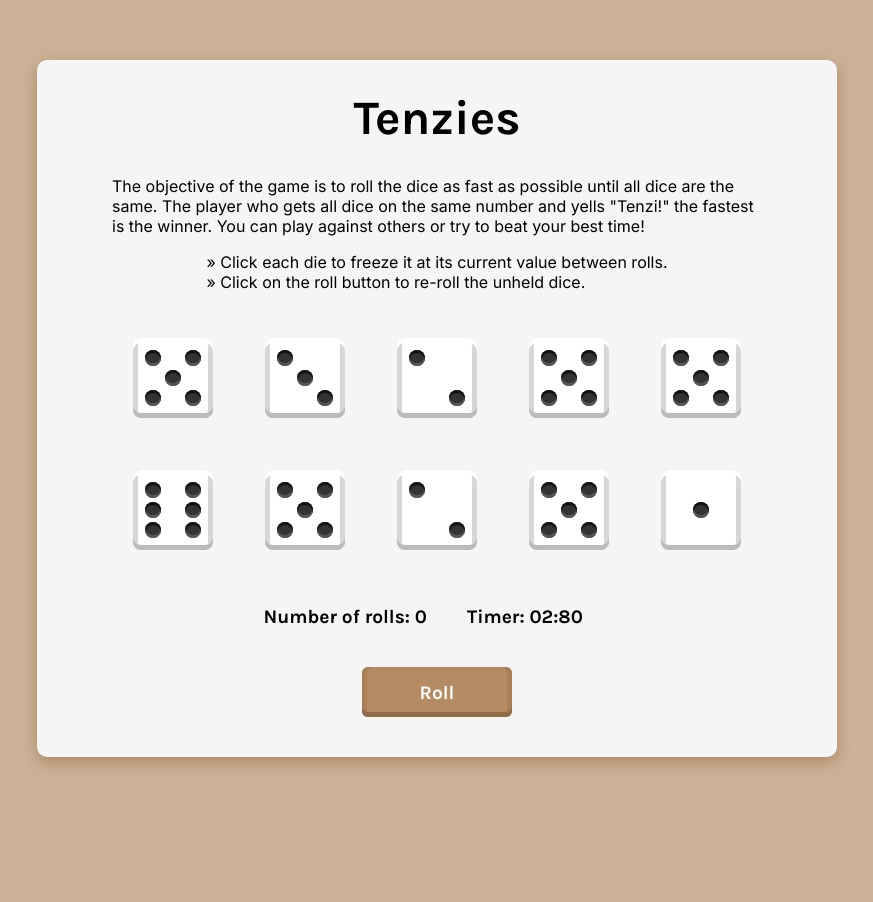
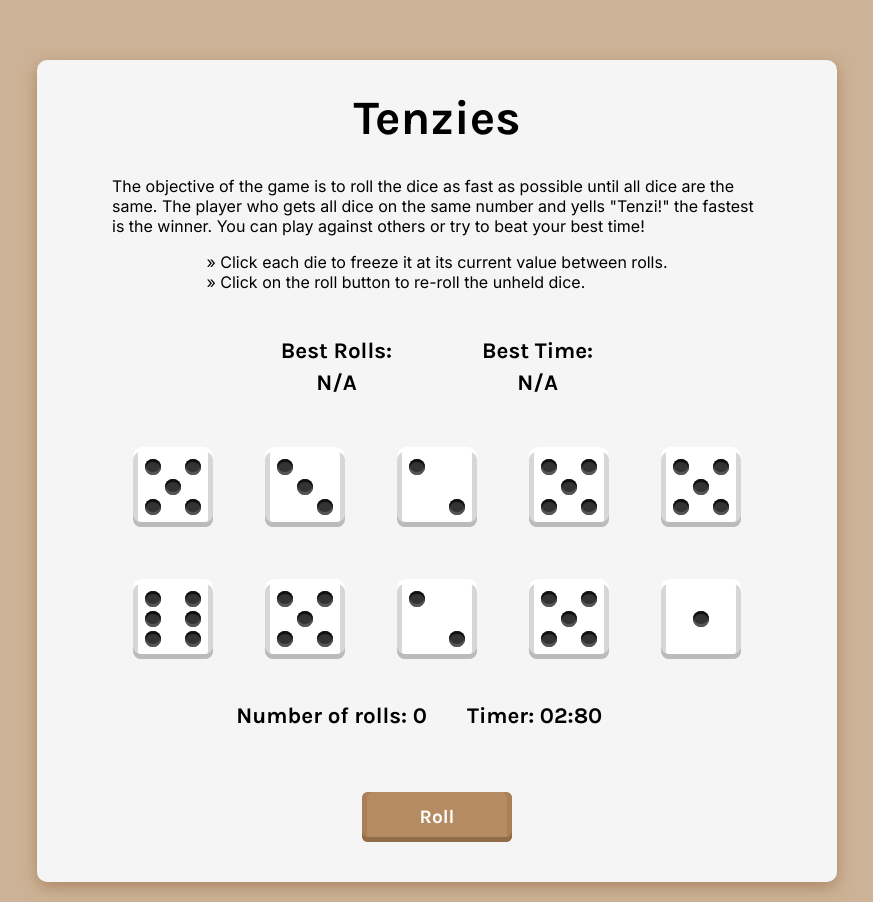
Before and after one commit to steph-xue/tenzies-game, a React (Vite) app: page / in a window 1280 px wide. Both pictures are taken after a click on the button "Start Game". Shown: the whole page, without its empty margins (203-1076 px from the left). Before the commit the page ends 800 px from the top, so only its background shows below. Built offline with nearby package versions, Linux system fonts and the light colour scheme.

Commit message:
fix scoreboard and score time numbers

```diff
--- a/src/App.jsx
+++ b/src/App.jsx
@@ -22,24 +22,18 @@ function App() {
     const [time, setTime] = React.useState(0);
 
     // Create a state variable to store the score (time and number of rolls to finish game after achieving a tenzies win)
-    const [score, setScore] = React.useState({});
-
-
-    if (localStorage.getItem("bestRolls") === "undefined") {
-      localStorage.removeItem("bestRolls");
-    }
-
-    if (localStorage.getItem("bestTime") === "undefined") {
-      localStorage.removeItem("bestTime");
-    }
+    const [score, setScore] = React.useState({
+        scoreRolls: 0,
+        scoreTime: 0
+    });
 
     // Create a state variable to store the best rolls (lowest number of rolls to achieve a tenzies win)
     const [bestRolls, setBestRolls] = React.useState(
-      localStorage.getItem("bestRolls") !== null ? JSON.parse(localStorage.getItem("bestRolls")) : 0);
+      localStorage.getItem("bestRolls") !== (undefined || null) ? JSON.parse(localStorage.getItem("bestRolls")) : 0);
 
     // Create a state variable to store the best time(seconds) (fastest time to achieve a tenzies win)
     const [bestTime, setBestTime] = React.useState(
-      localStorage.getItem("bestTime") !== null ? JSON.parse(localStorage.getItem("bestTime")) : 0);
+      localStorage.getItem("bestTime") !== (undefined || null) ? JSON.parse(localStorage.getItem("bestTime")) : 0);
 
     // Check if the player has achieved a tenzies win (all dice are held and have the same value)
     // If win is achieved, set the tenzies state to true, stops the game, and saves the score
@@ -70,21 +64,26 @@ function App() {
     // Function to set the current game's score and update the best rolls and time in local storage
     function setRecords() {
 
-      const timeAdjusted = Math.floor(time / 10);
+      const currentRolls = rolls;
+      const currentTime = time / 1000;
+      const roundedTime = Math.round(currentTime * 100) / 100
 
+      // Update the score state
       setScore({
-        scoreRolls: rolls,
-        scoreTime: timeAdjusted
+          scoreRolls: currentRolls,
+          scoreTime: roundedTime
       });
 
-      if (!bestRolls || score.scoreRolls < bestRolls) {
-        setBestRolls(score.scoreRolls);
-        localStorage.setItem("bestRolls", JSON.stringify(score.scoreRolls));
+      // Update best rolls if currentRolls is lower or if bestRolls is 0 (initial value)
+      if (bestRolls === 0 || currentRolls < bestRolls) {
+          setBestRolls(currentRolls);
+          localStorage.setItem("bestRolls", JSON.stringify(currentRolls));
       }
 
-      if (!bestTime || score.scoreTime < bestTime) {
-        setBestTime(score.scoreTime);
-        localStorage.setItem("bestTime", JSON.stringify(score.scoreTime));
+      // Update best time if currentTime is lower or if bestTime is 0 (initial value)
+      if (bestTime === 0 || roundedTime < bestTime) {
+          setBestTime(roundedTime);
+          localStorage.setItem("bestTime", JSON.stringify(roundedTime));
       }
     }
 
@@ -162,6 +161,8 @@ function App() {
             </div>
 
             {/* Scoreboard and dice */}
+            {
+              ((start && !tenzies) || tenzies) &&
                 <div>
                     <Scoreboard
                         bestRolls={bestRolls}
@@ -171,6 +172,7 @@ function App() {
                       {diceElements}
                     </div>
                 </div>
+            }
 
             {/* Number of rolls & timer */}
             {
@@ -196,19 +198,11 @@ function App() {
             {/* Ending time and win message */}
             {
               tenzies &&
-              <div>
-                  <div className="end-timer">
-                      <p>
-                        Timer: {("0" + Math.floor((time / 1000) % 60)).slice(-2)}:
-                        {("0" + ((time / 10) % 1000)).slice(-2)}
-                      </p>
-                  </div>
                 <div className="win-container">
                     <h2 className="win">You won!</h2>
                     <h2 className="roll-win">
-                        It took you {(score.scoreTime/100)} seconds and {score.scoreRolls} rolls!
+                      It took you {(score.scoreTime)} seconds and {score.scoreRolls} rolls!
                     </h2>
-                  </div>
                 </div>
             }
 
--- a/src/components/Scoreboard.jsx
+++ b/src/components/Scoreboard.jsx
@@ -1,10 +1,36 @@
 import React from "react";
 
 function Scoreboard(props) {
+
+    // Render the scoreboard component
     return (
         <div className="scoreboard">
-            {props.bestRolls !== 0 && <h2 className="best-rolls">Best Rolls: {props.bestRolls} rolls</h2>}
-            {props.bestTime !== 0 && <h2 className="best-time">Best Time: {Math.round(props.bestTime / 1000)} seconds</h2>}
+            {
+                (props.bestRolls !== 0 && props.bestRoll !== null)
+                    ?
+                    <div className="best-rolls">
+                        <p>Best Rolls: </p>
+                        <p>{props.bestRolls} rolls</p>
+                    </div>
+                    :
+                    <div className="best-rolls">
+                        <p>Best Rolls: </p>
+                        <p>N/A</p>
+                    </div>
+            }
+            {
+                (props.bestTime !== 0 && props.bestTime !== null)
+                    ?
+                    <div className="best-time">
+                        <p>Best Time: </p>
+                        <p>{props.bestTime} seconds</p>
+                    </div>
+                    :
+                    <div className="best-time">
+                        <p>Best Time: </p>
+                        <p>N/A</p>
+                    </div>
+            }
         </div>
     );
 }
--- a/src/style.css
+++ b/src/style.css
@@ -56,17 +56,42 @@ main {
 }
 
 .scoreboard {
-  font-size: 1.2rem;
-  margin-top: 10px;
-  margin-bottom: 10px;
+  font-size: 1.4rem;
+  margin-top: 0px;
+  padding-top: 0px;
+  margin-bottom: 0px;
+  padding-bottom: 0px;
   text-align: center;
+  display: flex;
+  justify-content: center;
+  align-items: center;
+  gap: 80px;
 }
 
+.best-rolls {
+  margin-top: 20px;
+  margin-bottom: 20px;
+}
+
+.best-time {
+  margin-top: 20px;
+  margin-bottom: 20px;
+}
+
+.best-rolls > p {
+  margin: 5px;
+  padding: 0px;
+}
+
+.best-time > p {
+  margin: 5px;
+  padding: 0px;
+}
 .dice-container {
   display: grid;
   grid-template: auto auto / repeat(5, 1fr);
   gap: 20px;
-  margin-bottom: 20px;
+  margin-bottom: 10px;
   margin-top: 10px;
 }
 
@@ -132,19 +157,15 @@ main {
   grid-template-columns: repeat(2, 1fr);
   align-items: center;
   gap: 20px;
-  font-size: 1.2rem;
+  font-size: 1.4rem;
+  margin-top: -5px;
+  padding-top: 0px;
+  margin-bottom: 20px;
 }
 
 .current-time {
   margin-left: 20px;
 };
-
-.end-timer {
-  font-size: 1.2rem;
-  margin-top: 0px;
-  margin-bottom: 20px;
-  text-align: center;
-}
 
 .win-container {
   background-color: #d8c4af;
@@ -152,7 +173,8 @@ main {
   padding-block: 20px;
   padding-left: 30px;
   padding-right: 30px;
-  margin-bottom: 10px;
+  margin-bottom: 30px;
+  margin-top: 30px;
   box-shadow: #81674c 0px 5px 15px 0px;
 }
 
```
Lines whose indentation alone changed are shown as unchanged.
